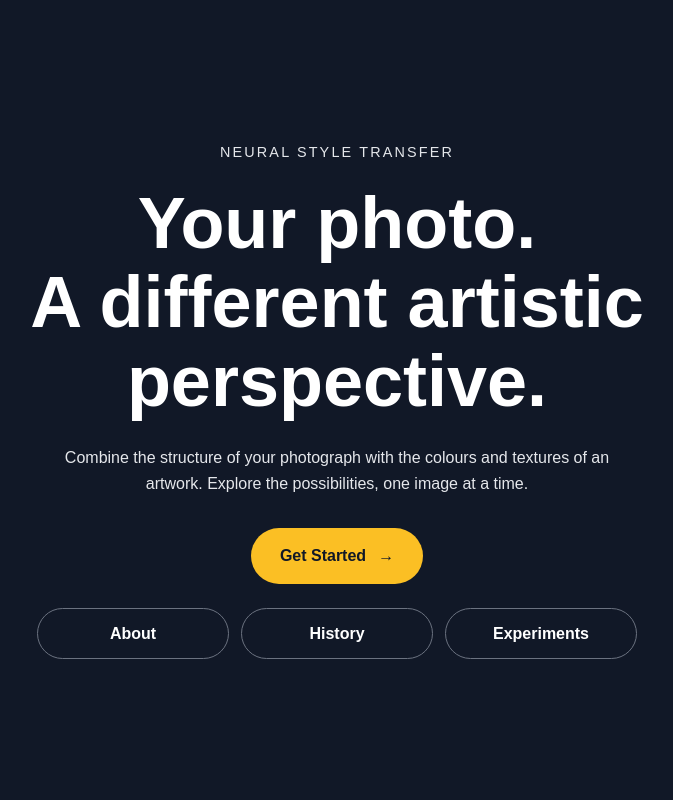
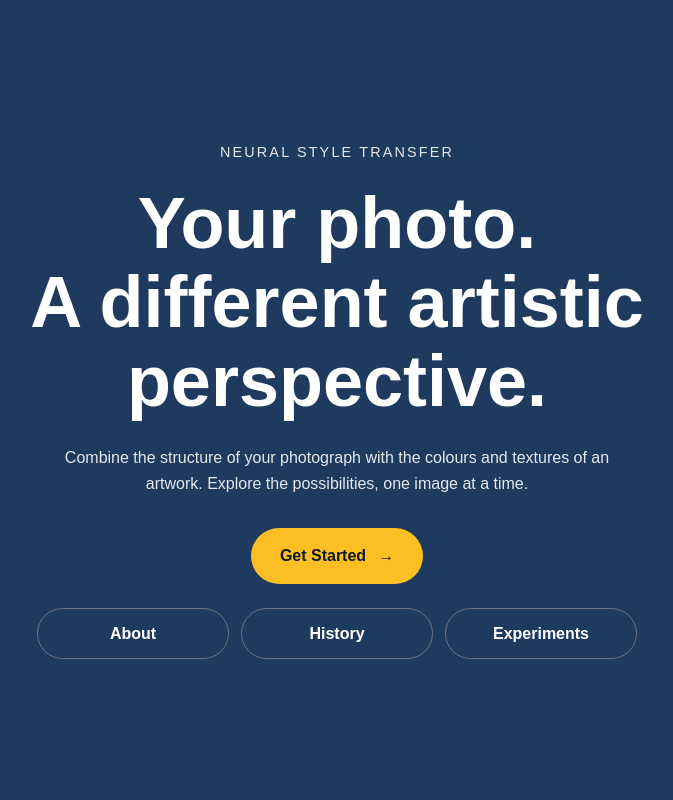
Before and after one commit to JohnsonLee97/nst-studio, a Python web app: template templates/home.html in a window 1280 px wide. Shown: the whole page, without its empty margins (303-976 px from the left). Run offline with Jinja, Linux system fonts and the light colour scheme; the template is opened without the code that fills it, so the values that code supplies are empty.

Commit message:
change homepage bg color

```diff
--- a/static/css/home.css
+++ b/static/css/home.css
@@ -5,7 +5,7 @@
     flex-direction: column;
     min-height: 100svh;
 
-    background-color: #111827;
+    background-color: #1e3a5f ;
     color: #ffffff;
 }
 
```
